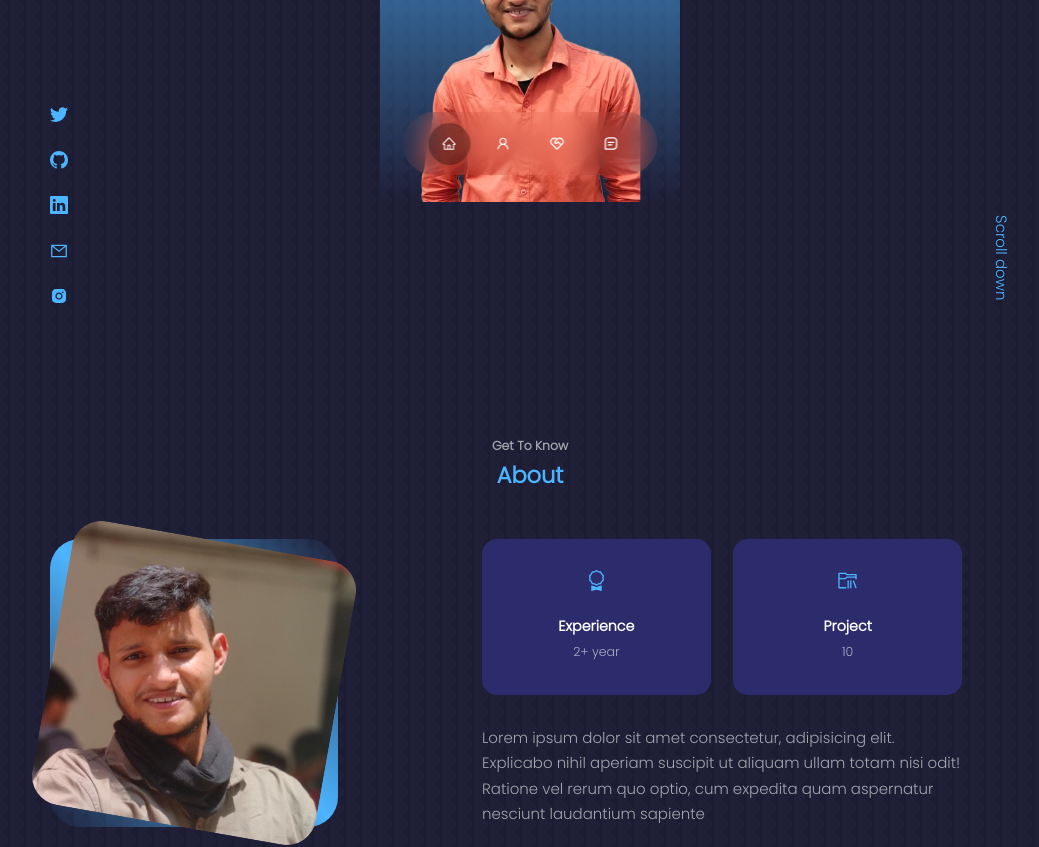
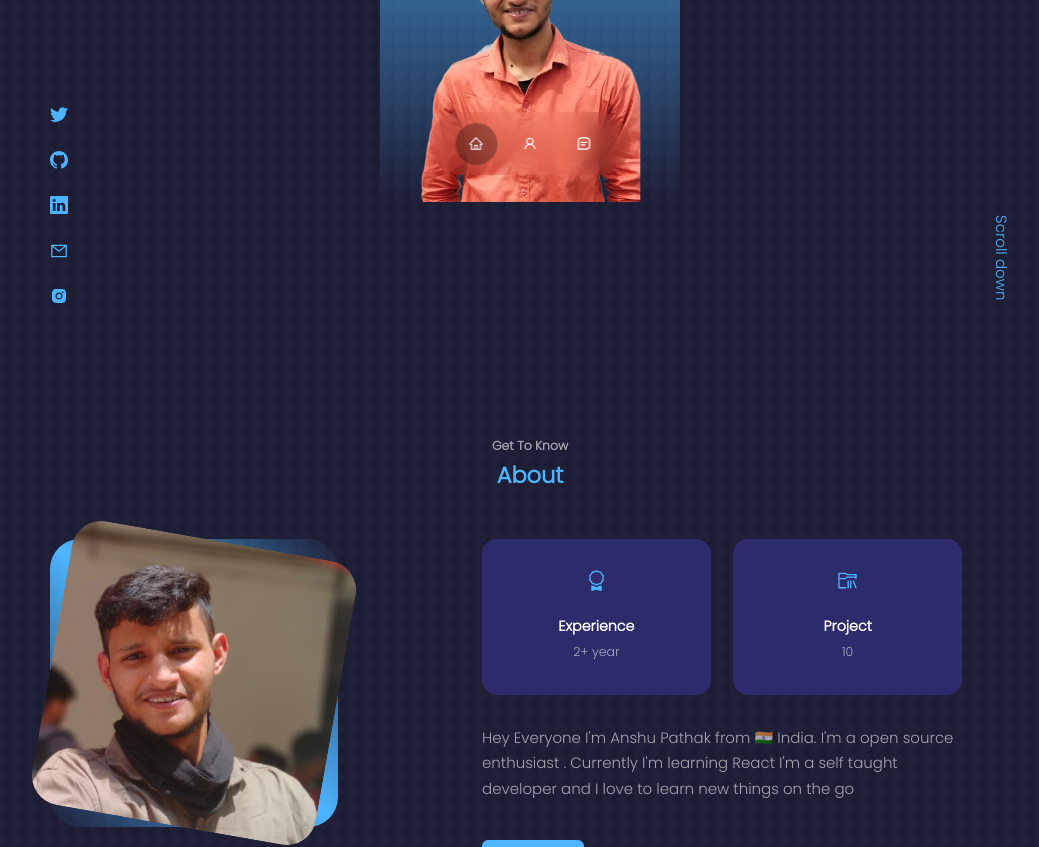
Before and after one commit to AnshuPathak-88825/Portfolio, a React (Create React App) app: page / in a window 1280 px wide. Shown: the part 600-1447 px from the top of the page, without its empty margins (110-1149 px from the left). Built offline with nearby package versions, Linux system fonts and the light colour scheme.

Commit message:
removed project section for some time

```diff
--- a/src/App.jsx
+++ b/src/App.jsx
@@ -14,7 +14,7 @@ const App=()=>{
         <About/>
         <Experience/>
 
-        <Portfolio/>
+        {/* <Portfolio/> */}
         <Contact/>
 
         </>
--- a/src/Component/About/About.jsx
+++ b/src/Component/About/About.jsx
@@ -30,10 +30,8 @@ const About = () => {
             </article>
           </div>
           <p>
-            Lorem ipsum dolor sit amet consectetur, adipisicing elit. Explicabo
-            nihil aperiam suscipit ut aliquam ullam totam nisi odit! Ratione vel
-            rerum quo optio, cum expedita quam aspernatur nesciunt laudantium
-            sapiente
+            Hey Everyone I'm Anshu Pathak from 🇮🇳 India. I'm a open source enthusiast . Currently I'm learning React
+            I'm a self taught developer and I love to learn new things on the go
           </p>
           <a href="#contact" className="btn btn-primary">Let's Talk</a>
         </div>
--- a/src/Component/Nav/Nav.jsx
+++ b/src/Component/Nav/Nav.jsx
@@ -13,7 +13,7 @@ const Nav=()=>{
        <nav>
         <a href="#" onClick={()=>setActiveNav('#')} className={activeNav==='#' ? 'active' : ''}><AiOutlineHome/></a>
         <a href="#about" onClick={()=>setActiveNav('#about')} className={activeNav==='#about' ? 'active' : ''}><AiOutlineUser/></a>
-        <a href="#Project" onClick={()=>setActiveNav('#service')} className={activeNav==='#service' ? 'active' : ''}><RiServiceLine/></a>
+        {/* <a href="#Project" onClick={()=>setActiveNav('#service')} className={activeNav==='#service' ? 'active' : ''}><RiServiceLine/></a> */}
         <a href="#contact" onClick={()=>setActiveNav('#contact')} className={activeNav==='#contact' ? 'active' : ''}><BiMessageSquareDetail/></a>
 
 
```
Also changed, not shown: 1 other file (tests, documents, lock files or other folders).
